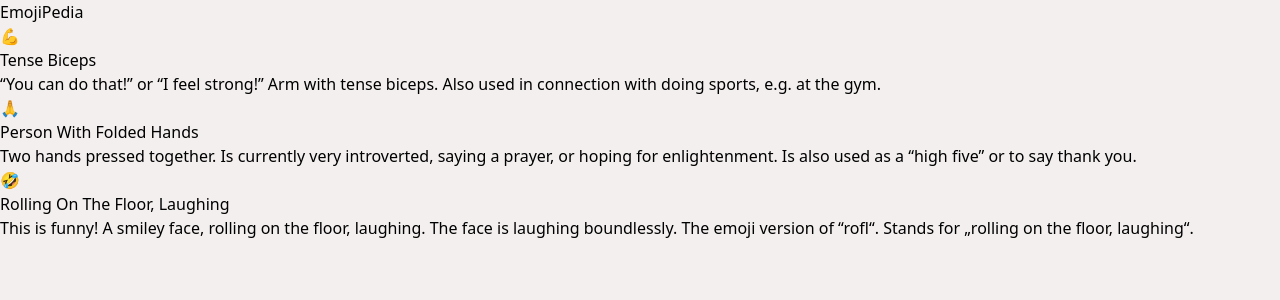
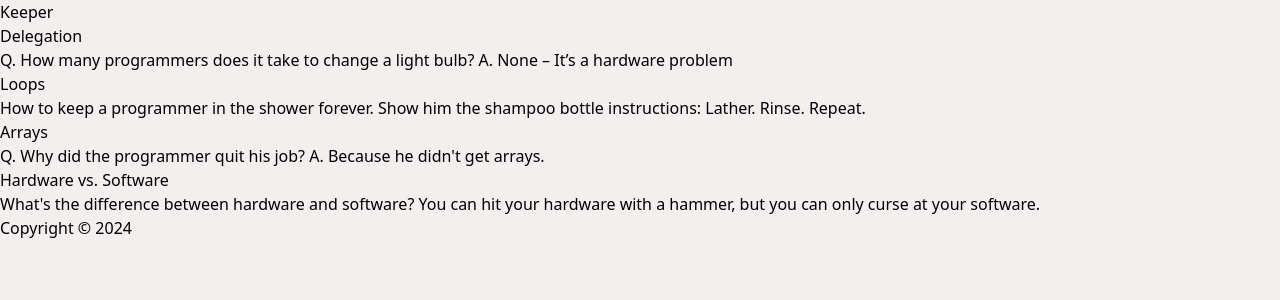
Before and after one commit to FlyntDenzel/React_Tutorials, a React (Vite) app: page / in a window 1280 px wide. Shown: the top 300 px of the page. Built offline with nearby package versions, Linux system fonts and the light colour scheme.

Commit message:
rendered all the notes from notes.js using map function

```diff
--- a/src/App.jsx
+++ b/src/App.jsx
@@ -12,9 +12,10 @@ const App = () => {
       {/* <Intro /> */}
       {/* <JSX_practice /> */}
       {/* <Components /> */}
-      {/* <Keeper /> */}
+      <Keeper />
       {/* <Props /> */}
-      <Emoji />
+      {/* <Emoji /> */}
+
     </div>
   )
 }
--- a/src/Keeper App/Keeper.jsx
+++ b/src/Keeper App/Keeper.jsx
@@ -2,12 +2,22 @@ import React from 'react'
 import Header from './Header'
 import Note from './Note'
 import Footer from './Footer'
+import notes from './notes'
+
+function viewNote(note) {
+  return <Note
+      title = {note.title}
+      content = {note.content}
+  />
+}
 
 const Keeper = () => {
   return (
     <div className=''>
       <Header />
-      <Note />
+      <div>
+          {notes.map(viewNote)}
+      </div>
       <Footer />
     </div>
   )
--- a/src/Keeper App/Note.jsx
+++ b/src/Keeper App/Note.jsx
@@ -1,10 +1,10 @@
 import React from 'react'
 
-const Note = () => {
+const Note = (props) => {
   return (
     <div className=' shadow-lg mb-3 w-1/4 m-3 p-3 rounded-lg border border-gray bg-white' contentEditable="false">
-        <h1 className='font-bold'>This is the Note Title</h1>
-        <p>This is the Note Content</p>
+        <h1 className='font-bold'>{props.title}</h1>
+        <p>{props.content}</p>
     </div>
   )
 }
--- a/src/Keeper App/notes.js
+++ b/src/Keeper App/notes.js
@@ -24,3 +24,5 @@ const notes = [
         "What's the difference between hardware and software? You can hit your hardware with a hammer, but you can only curse at your software."
     }
   ];
+
+export default notes
```
